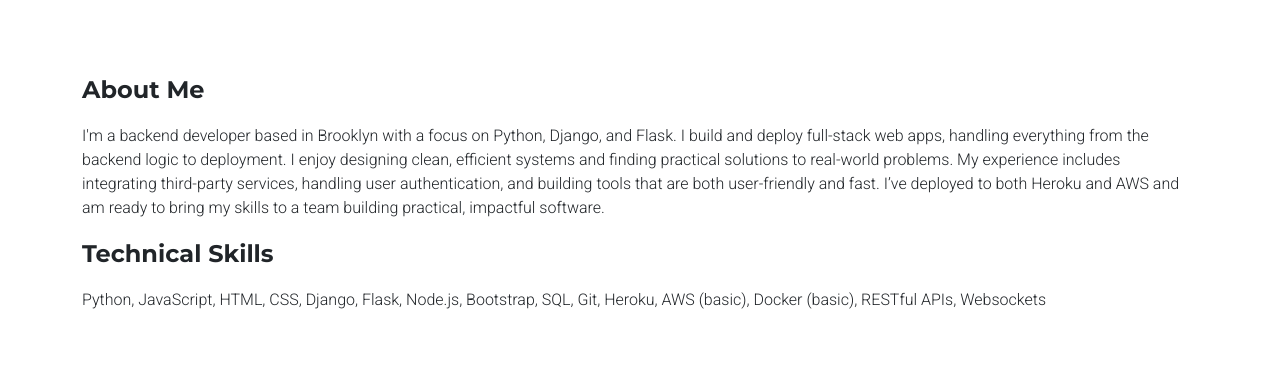
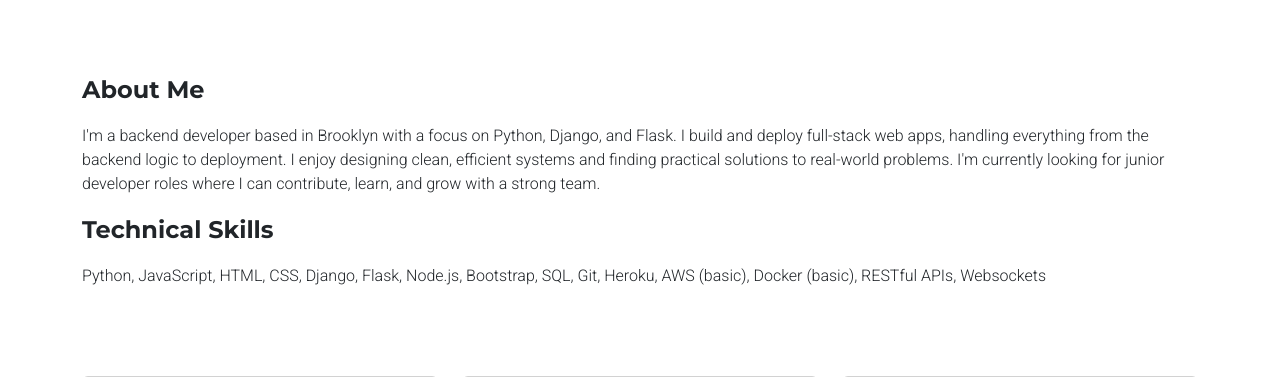
Before and after one commit to blakebrandon-hub/Portfolio-Website, a Flask app: page / in a window 1280 px wide. Shown: the part 84-461 px from the top of the page. Run offline with Flask 3, Linux system fonts and the light colour scheme; some libraries are stand-ins or nearby versions.

Commit message:
Update index.html

```diff
--- a/templates/index.html
+++ b/templates/index.html
@@ -62,8 +62,9 @@
 <div id="intro" class="container py-4 my-5 text-dark">
     <p style="font-family: 'Montserrat', sans-serif, serif; width: 100%; font-size: 1.5rem;"><strong>About Me</strong></p>
     <p class="lead mt-2"; width: 100%; style="font-size: 1rem;">
-    I'm a backend developer based in Brooklyn with a focus on Python, Django, and Flask. I build and deploy full-stack web apps, handling everything from the backend logic to deployment. I enjoy designing clean, efficient systems and finding practical solutions to real-world problems.
-    My experience includes integrating third-party services, handling user authentication, and building tools that are both user-friendly and fast. I’ve deployed to both Heroku and AWS and am ready to bring my skills to a team building practical, impactful software.</p>
+    I'm a backend developer based in Brooklyn with a focus on Python, Django, and Flask. I build and deploy full-stack web apps, handling everything from the backend logic to deployment.
+    I enjoy designing clean, efficient systems and finding practical solutions to real-world problems. I'm currently looking for junior developer roles where I can contribute, learn, and grow with a strong team.
+    </p>
     <p style="font-family: 'Montserrat', sans-serif; width: 100%; font-size: 1.5rem;"><strong>Technical Skills</strong></p>
     <p class="lead mt-2" width: 100%; style="font-size: 1rem;">
     Python, JavaScript, HTML, CSS, Django, Flask, Node.js, Bootstrap, SQL, Git, Heroku, AWS (basic), Docker (basic), RESTful APIs, Websockets</p>
```
